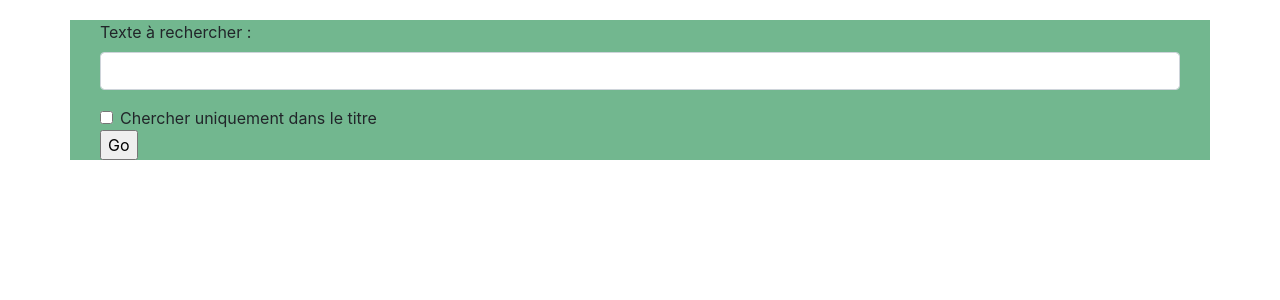
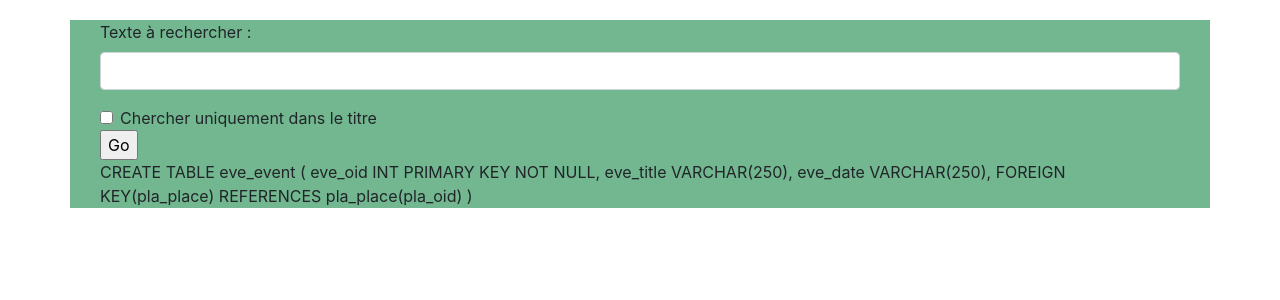
Before and after one commit to CeliaCha/Exo_Site-PHP, a PHP site: page /index.php?page=events.php&pager=1 in a window 1280 px wide. Shown: the part 56-356 px from the top of the page. Run offline with PHP 8.4, Linux system fonts and the light colour scheme; the visitor is signed in with stand-in values (Sample User, id 1); data that the repository does not hold is empty; some libraries are stand-ins or nearby versions.

Commit message:
Refactoring part 3

```diff
--- a/events.php
+++ b/events.php
@@ -46,3 +46,10 @@ else :
   header('Location: index.php?page=log_in.php');
 endif;
 ?>
+CREATE TABLE eve_event
+(
+    eve_oid INT PRIMARY KEY NOT NULL,
+    eve_title VARCHAR(250),
+    eve_date VARCHAR(250),
+    FOREIGN KEY(pla_place) REFERENCES pla_place(pla_oid)
+)
```
